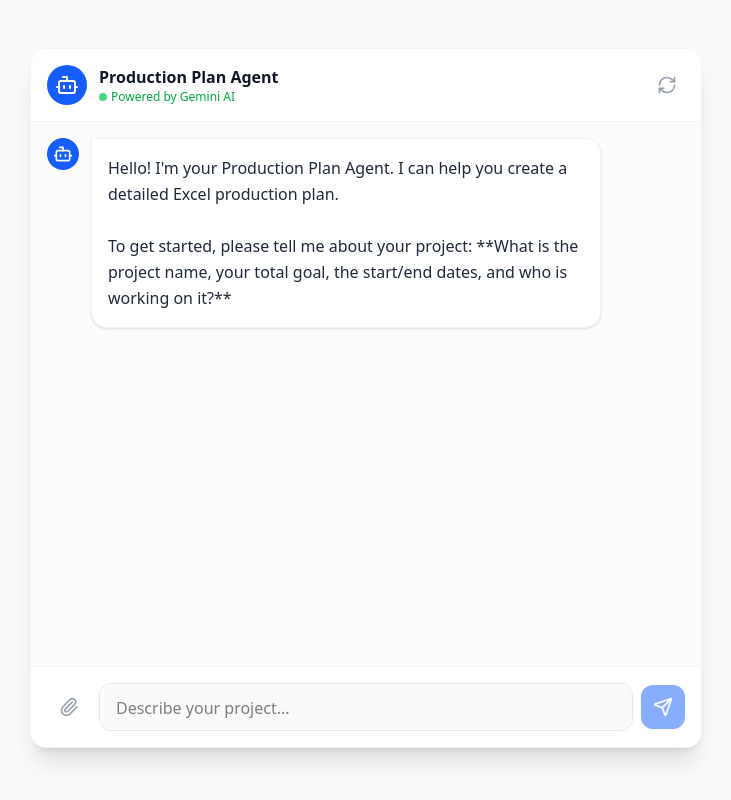
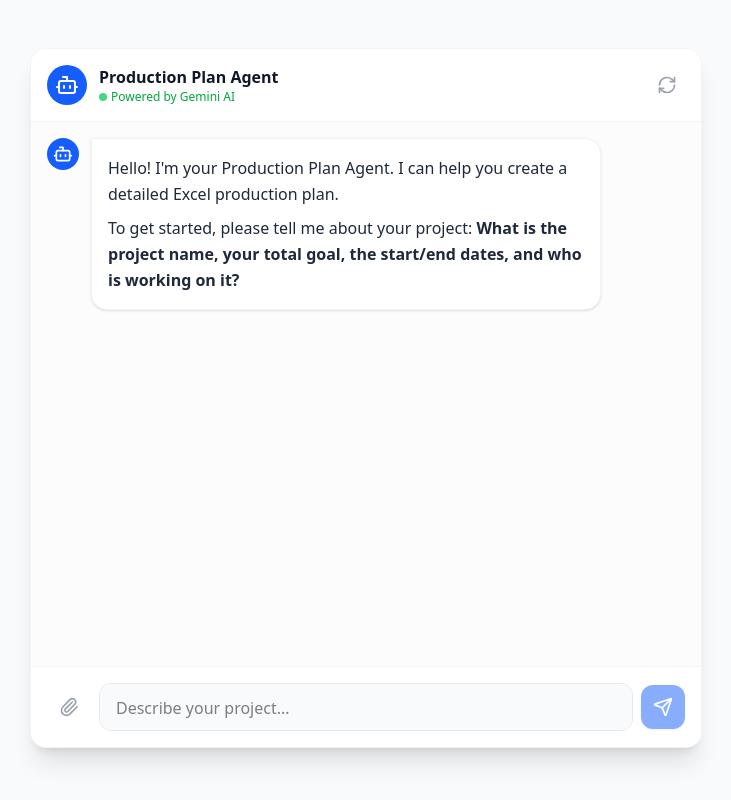
Before and after one commit to FrancisDave123/Production-Plan-AI-Agent, a React (Vite) app: page / in a window 1280 px wide. Shown: the whole page, without its empty margins (274-1005 px from the left). Built offline with nearby package versions, Linux system fonts and the light colour scheme; no server answers.

Commit message:
updated ProductionPlanMaker.tsx

```diff
--- a/package.json
+++ b/package.json
@@ -26,6 +26,7 @@
     "papaparse": "^5.5.3",
     "react": "^19.0.0",
     "react-dom": "^19.0.0",
+    "react-markdown": "^10.1.0",
     "vite": "^6.2.0"
   },
   "devDependencies": {
--- a/src/components/ProductionPlanMaker.tsx
+++ b/src/components/ProductionPlanMaker.tsx
@@ -5,6 +5,7 @@ import { format, eachDayOfInterval, isValid, isSameDay } from 'date-fns';
 import { Send, Bot, User as UserIcon, RefreshCw, FileSpreadsheet, Loader2, Download, Paperclip, X } from 'lucide-react';
 import { GoogleGenAI, Type } from "@google/genai";
 import Papa from 'papaparse';
+import ReactMarkdown from 'react-markdown';
 
 interface Message {
   id: string;
@@ -858,21 +859,29 @@ export default function ProductionPlanMaker() {
             key={msg.id}
             className={`flex gap-3 ${msg.role === 'user' ? 'flex-row-reverse' : ''}`}
           >
-            <div className={`w-8 h-8 rounded-full flex items-center justify-center flex-shrink-0 ${
-              msg.role === 'agent' ? 'bg-blue-600 text-white' : 'bg-gray-900 text-white'
+            <div className={`w-8 h-8 rounded-full flex items-center justify-center flex-shrink-0 ${msg.role === 'agent' ? 'bg-blue-600 text-white' : 'bg-gray-900 text-white'
               }`}>
               {msg.role === 'agent' ? <Bot className="w-5 h-5" /> : <UserIcon className="w-5 h-5" />}
             </div>
 
             <div className={`max-w-[80%] space-y-2`}>
-              <div className={`p-4 rounded-2xl shadow-sm ${
-                msg.role === 'agent'
+              <div className={`p-4 rounded-2xl shadow-sm ${msg.role === 'agent'
                   ? 'bg-white text-gray-800 rounded-tl-none border border-gray-100'
                   : 'bg-gray-900 text-white rounded-tr-none'
                 }`}>
-                <p className="whitespace-pre-wrap leading-relaxed">{msg.content}</p>
+                <div className="leading-relaxed prose prose-sm max-w-none">
+                  <ReactMarkdown
+                    components={{
+                      p: ({ children }) => <p className="mb-2 last:mb-0">{children}</p>,
+                      strong: ({ children }) => <strong className="font-semibold">{children}</strong>,
+                      ul: ({ children }) => <ul className="list-disc list-inside mb-2 space-y-1">{children}</ul>,
+                      ol: ({ children }) => <ol className="list-decimal list-inside mb-2 space-y-1">{children}</ol>,
+                      li: ({ children }) => <li className="text-sm">{children}</li>,
+                      code: ({ children }) => <code className="bg-gray-100 px-1 rounded text-xs font-mono">{children}</code>,
+                    }}
+                  >{msg.content}</ReactMarkdown>
                 </div>
-
+              </div>
               {msg.type === 'file' && msg.fileData && (
                 <button
                   onClick={() => handleDownload(msg.fileData!.name, msg.fileData!.buffer)}
```
Also changed, not shown: 2 other files (tests, documents, lock files or other folders). Lines whose indentation alone changed are shown as unchanged.
